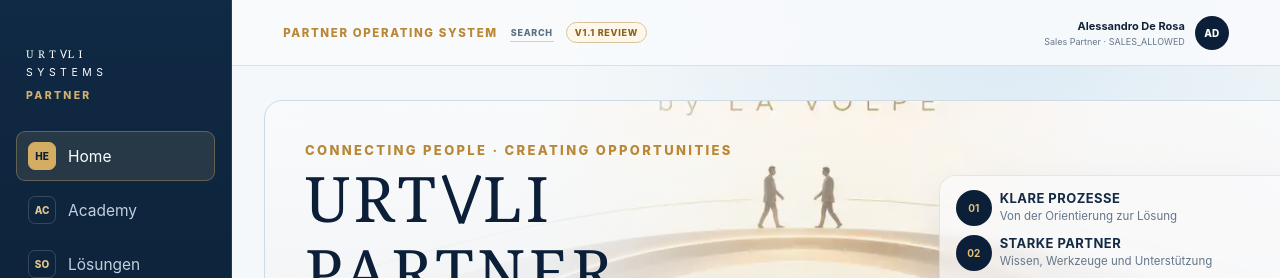
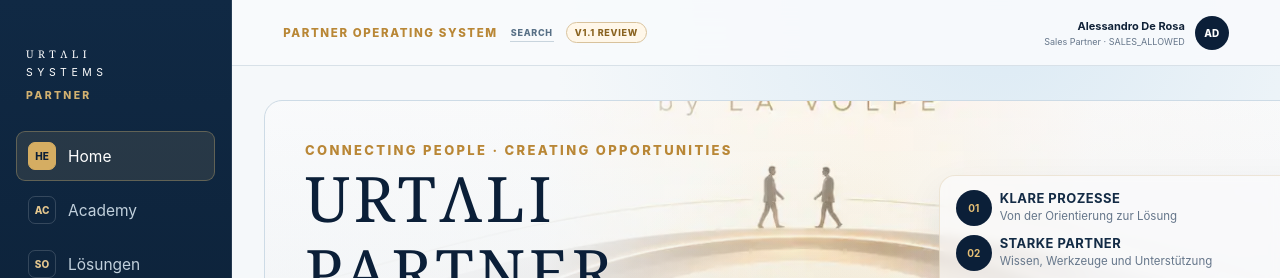
Before and after one commit to lavolpeofficial/vito-platform, a Next.js app in the folder apps/partner-portal/: page / in a window 1280 px wide. Shown: the top 278 px of the page. Built offline with nearby package versions, Linux system fonts and the light colour scheme.

Commit message:
fix(partner-portal): render crossbar-less A as lambda glyph

```diff
--- a/apps/partner-portal/components/urtali-wordmark.tsx
+++ b/apps/partner-portal/components/urtali-wordmark.tsx
@@ -2,7 +2,7 @@ export function UrtaliWordmark({ className = '' }: { className?: string }) {
   return (
     <span className={`urtali-wordmark ${className}`.trim()} aria-label="URTALI">
       <span aria-hidden="true">URT</span>
-      <span className="urtali-a" aria-hidden="true" />
+      <span className="urtali-a-char" aria-hidden="true">Λ</span>
       <span aria-hidden="true">LI</span>
     </span>
   );
```
